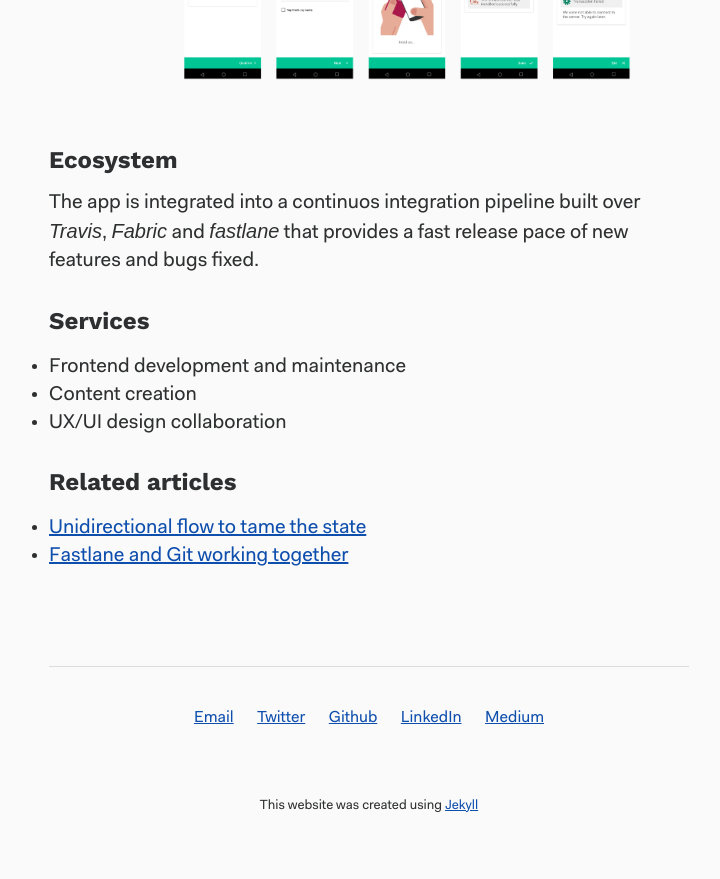
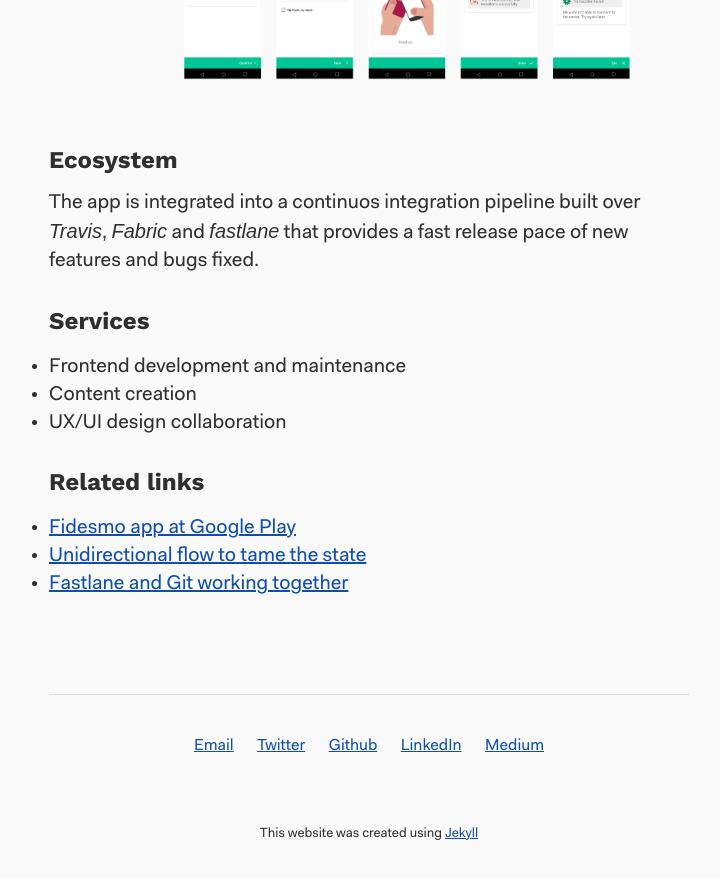
Before and after one commit to monday8am/monday8am.github.io, a Jekyll site: the page built from _posts/2018-11-05-fidesmo-app.md, in a window 1280 px wide and 900 px high, scrolled down 1841 px. Shown: the top 879 px of the window, without its empty margins (271-991 px from the left). Built offline with Jekyll 4.4.1, drawn with Linux system fonts in a browser that asks for light colours; some web fonts are replaced.

Commit message:
Added google play link to Fidesmo.

```diff
--- a/_posts/2018-11-05-fidesmo-app.md
+++ b/_posts/2018-11-05-fidesmo-app.md
@@ -31,7 +31,8 @@ The app is integrated into a continuos integration pipeline built over _Travis_,
 - Content creation
 - UX/UI design collaboration
 
-### Related articles
+### Related links
 
+- [Fidesmo app at Google Play](https://play.google.com/store/apps/details?id=com.fidesmo.sec.android&hl=es)
 - [Unidirectional flow to tame the state](http://monday8am.com/blog/2018/03/30/unidirectional.html)
 - [Fastlane and Git working together](http://monday8am.com/blog/2018/02/15/fastlane.html)
```
